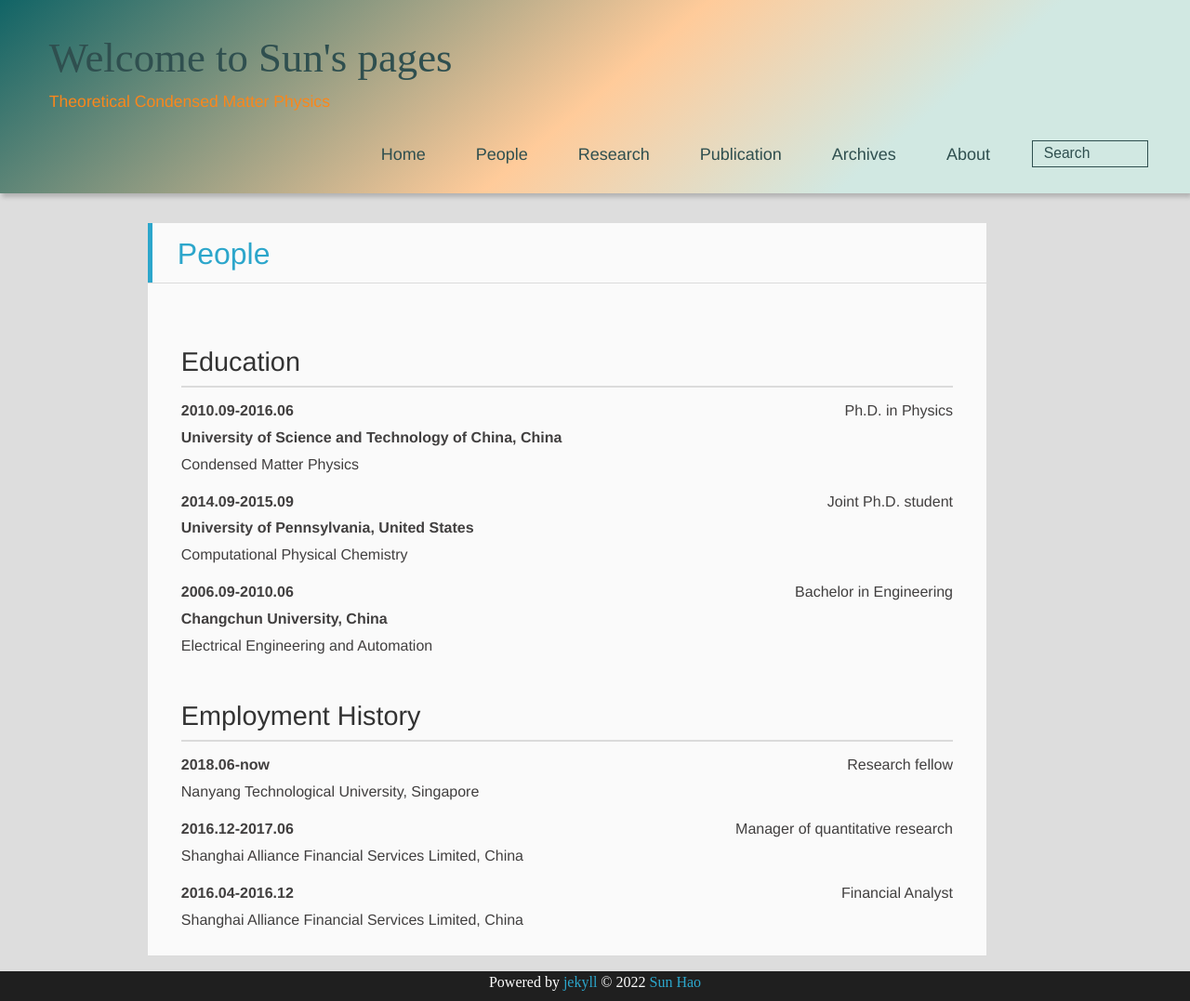
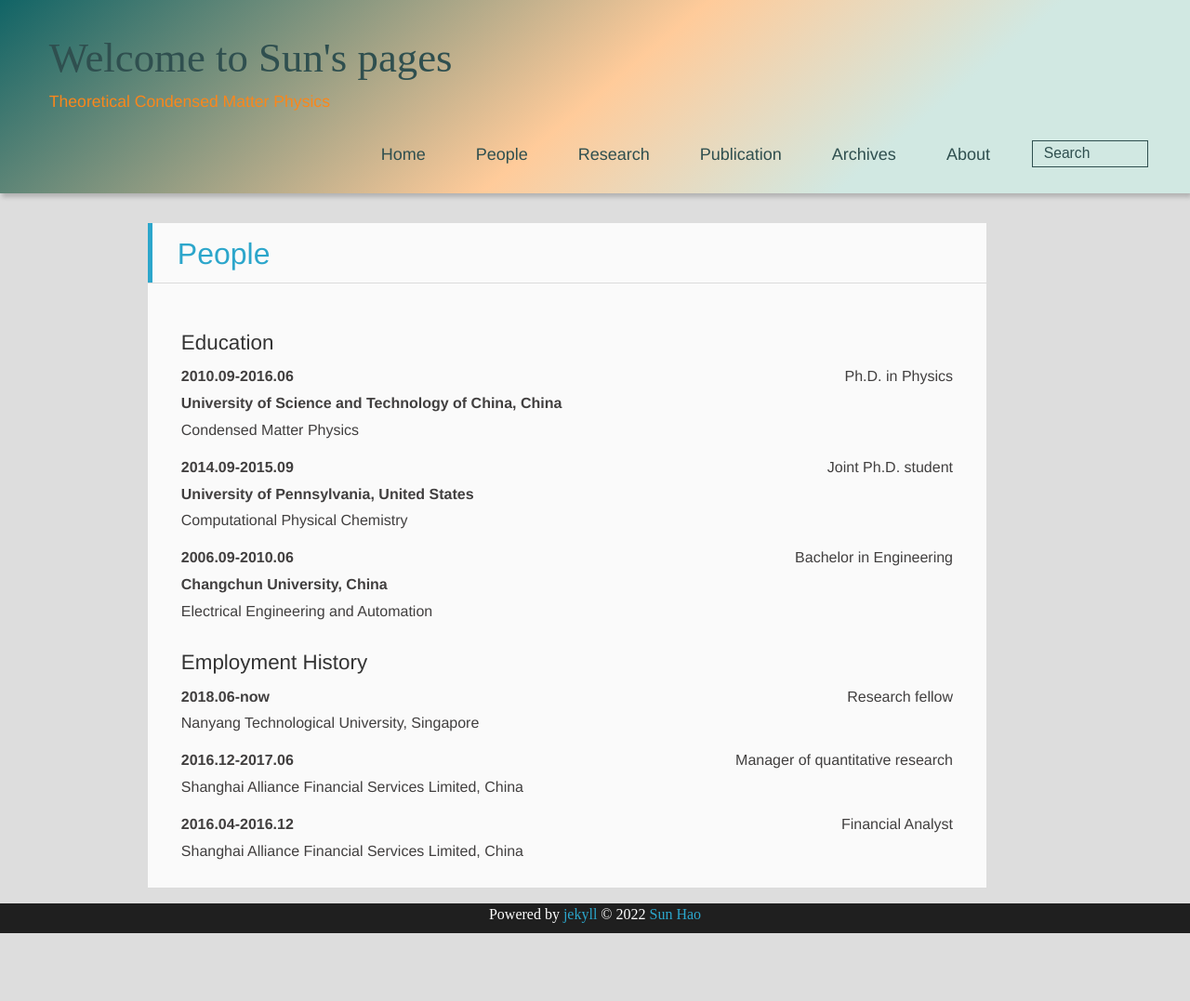
Before and after one commit to sunohao/sunhao_physics, a Jekyll site: the page built from people/index.html, in a window 1280 px wide. Shown: the whole page at 93% size. Built offline with Jekyll 4.4.1, drawn with Linux system fonts in a browser that asks for light colours; nearby versions of some CDN libraries; some web fonts are replaced; after the commit the page ends 1004 px from its top, so only the background shows below that.

```diff
--- a/index.html
+++ b/index.html
@@ -4,7 +4,7 @@ type: page
 title: Home
 ---
 
-Recent progress!
+<h3> Recent Progress </h3>
 
 <table>
 <tr>
--- a/people/index.html
+++ b/people/index.html
@@ -4,7 +4,7 @@ type: page
 title: People
 ---
 
-<h2> Education </h2>
+<h3> Education </h3>
 
 <div style="display: flex; margin-top: 0.7em;">
     <div style="width: 50%;"><b>2010.09-2016.06</b></div>
@@ -30,7 +30,7 @@ title: People
     Electrical Engineering and Automation
 </div>
 
-<h2> Employment History </h2>
+<h3> Employment History </h3>
 
 <div style="display: flex; margin-top: 0.7em;">
     <div style="width: 50%;"><b>2018.06-now</b></div>
```
